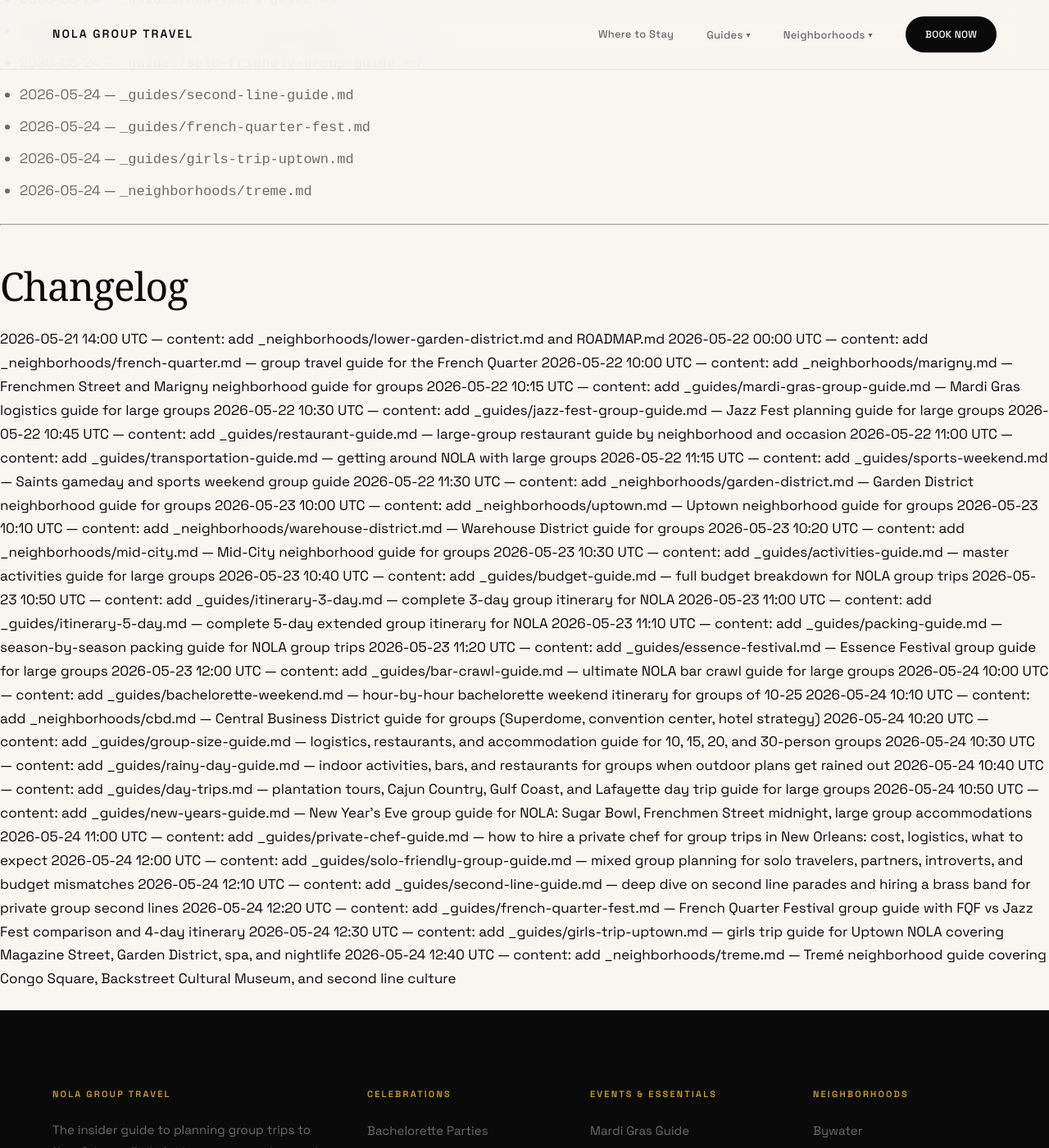
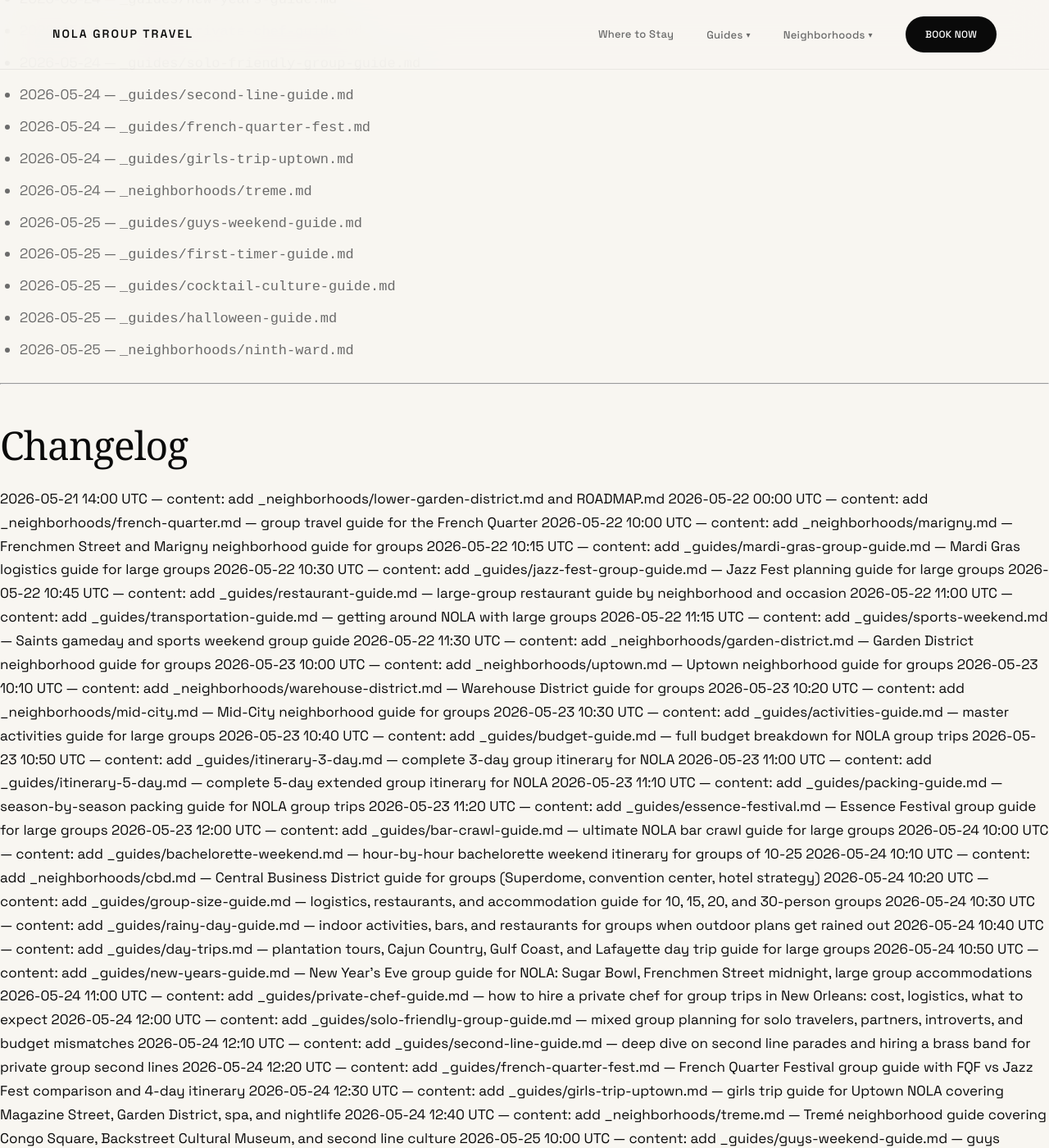
Before and after one commit to sjworth-dev/nola-group-travel, a Jekyll site: the page built from ROADMAP.md, in a window 1280 px wide and 1400 px high, scrolled down 5469 px. Shown: the whole window at 82% size. Built offline with Jekyll 4.4.1, drawn with Linux system fonts in a browser that asks for light colours; some web fonts are replaced; our own code applies the rules of GitHub Pages for plain Markdown files; part of the change alters nothing that is shown; some of the changed text lies outside the part shown.

Commit message:
seo: update ROADMAP.md — move 5 completed guides to Done, add 5 new backlog items to Up Next, update changelog
https://claude.ai/code/session_012Z87LFXk73Frt7KJ1vJbeg

```diff
--- a/ROADMAP.md
+++ b/ROADMAP.md
@@ -97,11 +97,11 @@ New guides go in `_guides/<slug>.md`. New neighborhood pages go in `_neighborhoo
 
 ## Up Next
 
-- `_guides/guys-weekend-guide.md` — Guys weekend playbook: golf, fishing, sports bars, Saints gameday, bachelor-adjacent activities, and the bars that work best for an all-guys group
-- `_guides/first-timer-guide.md` — Complete first-timers guide to New Orleans for large groups: what to expect, the top-10 must-dos, common mistakes, and how to see the real city beyond Bourbon Street
-- `_guides/cocktail-culture-guide.md` — Deep dive on New Orleans cocktail culture for groups: the classic drinks and where they were invented, the best craft cocktail bars, how to run a cocktail tour for a large group
-- `_guides/halloween-guide.md` — Halloween in New Orleans group guide: one of the country's best Halloween cities, what events happen, how to costume and celebrate, bar crawls, and party logistics
-- `_neighborhoods/ninth-ward.md` — The Ninth Ward / Holy Cross neighborhood guide for groups: post-Katrina history, the Lower Nine, what's there now, why it matters, and how to visit respectfully
+- `_guides/live-music-guide.md` — Deep dive on New Orleans live music for large groups: every major venue type, Preservation Hall vs. Frenchmen Street vs. jazz clubs, how to experience the full spectrum in one trip
+- `_guides/outdoor-activities-guide.md` — Outdoor and active activities for large groups: kayaking, bike tours, golf, swamp tours, fishing, City Park, and how to structure an active day in NOLA
+- `_guides/lgbtq-group-guide.md` — NOLA for LGBTQ groups: the Bourbon Street gay scene, Pride events, welcoming venues, and why New Orleans is one of the most LGBTQ-friendly cities in the South
+- `_guides/convention-group-guide.md` — Attending a convention in New Orleans with a large group: using the Convention Center, hotel vs. villa strategy, getting around the CBD, making the most of free time
+- `_neighborhoods/algiers.md` — Algiers Point neighborhood guide for groups: the only neighborhood on the West Bank, the free ferry, historic architecture, and what makes it worth the 7-minute river crossing
 
 ---
 
@@ -149,6 +149,11 @@ New guides go in `_guides/<slug>.md`. New neighborhood pages go in `_neighborhoo
 - 2026-05-24 — `_guides/french-quarter-fest.md`
 - 2026-05-24 — `_guides/girls-trip-uptown.md`
 - 2026-05-24 — `_neighborhoods/treme.md`
+- 2026-05-25 — `_guides/guys-weekend-guide.md`
+- 2026-05-25 — `_guides/first-timer-guide.md`
+- 2026-05-25 — `_guides/cocktail-culture-guide.md`
+- 2026-05-25 — `_guides/halloween-guide.md`
+- 2026-05-25 — `_neighborhoods/ninth-ward.md`
 
 ---
 
@@ -185,3 +190,8 @@ New guides go in `_guides/<slug>.md`. New neighborhood pages go in `_neighborhoo
 2026-05-24 12:20 UTC — content: add _guides/french-quarter-fest.md — French Quarter Festival group guide with FQF vs Jazz Fest comparison and 4-day itinerary
 2026-05-24 12:30 UTC — content: add _guides/girls-trip-uptown.md — girls trip guide for Uptown NOLA covering Magazine Street, Garden District, spa, and nightlife
 2026-05-24 12:40 UTC — content: add _neighborhoods/treme.md — Tremé neighborhood guide covering Congo Square, Backstreet Cultural Museum, and second line culture
+2026-05-25 10:00 UTC — content: add _guides/guys-weekend-guide.md — guys weekend playbook with golf, fishing, sports bars, Saints gameday, and large-group bar logistics
+2026-05-25 10:10 UTC — content: add _guides/first-timer-guide.md — complete first-timers guide for large groups covering must-dos, neighborhoods, common mistakes, and real city beyond Bourbon Street
+2026-05-25 10:20 UTC — content: add _guides/cocktail-culture-guide.md — NOLA cocktail history, the classic drinks and their origins, craft bar tour routes, and group logistics
+2026-05-25 10:30 UTC — content: add _guides/halloween-guide.md — Halloween group guide covering Voodoo Fest, Krewe of Boo, bar crawl routes, costume logistics, and October trip planning
+2026-05-25 10:40 UTC — content: add _neighborhoods/ninth-ward.md — Lower Ninth Ward and Holy Cross guide with post-Katrina history, respectful visit logistics, and community context
```
